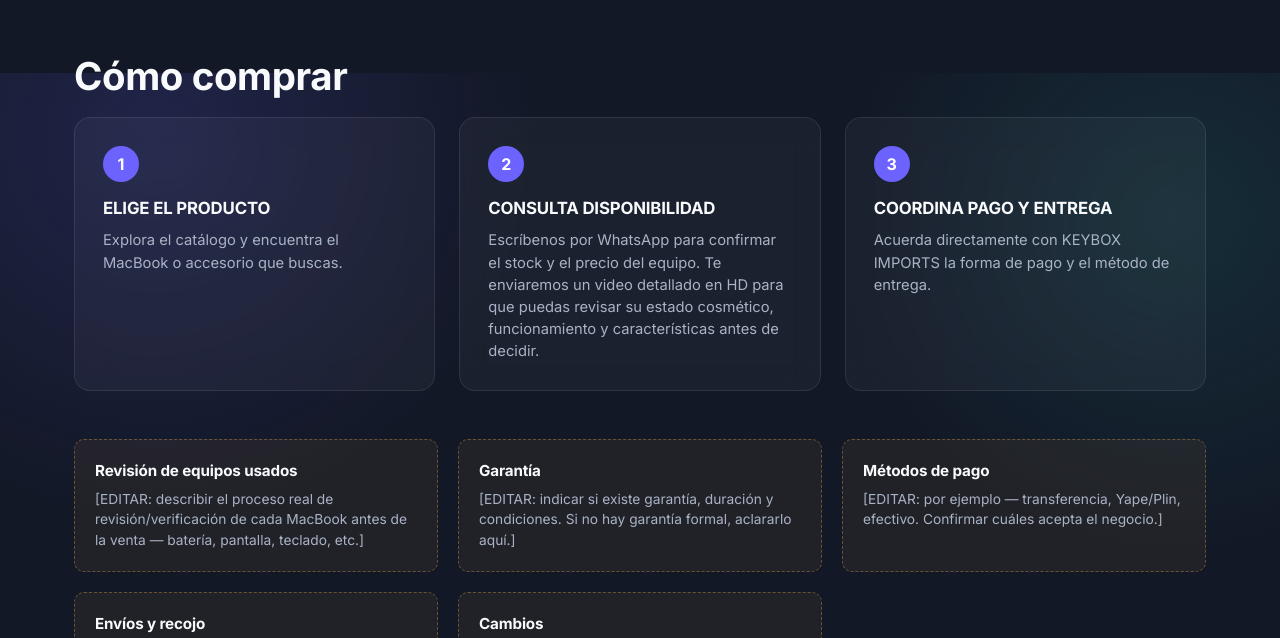
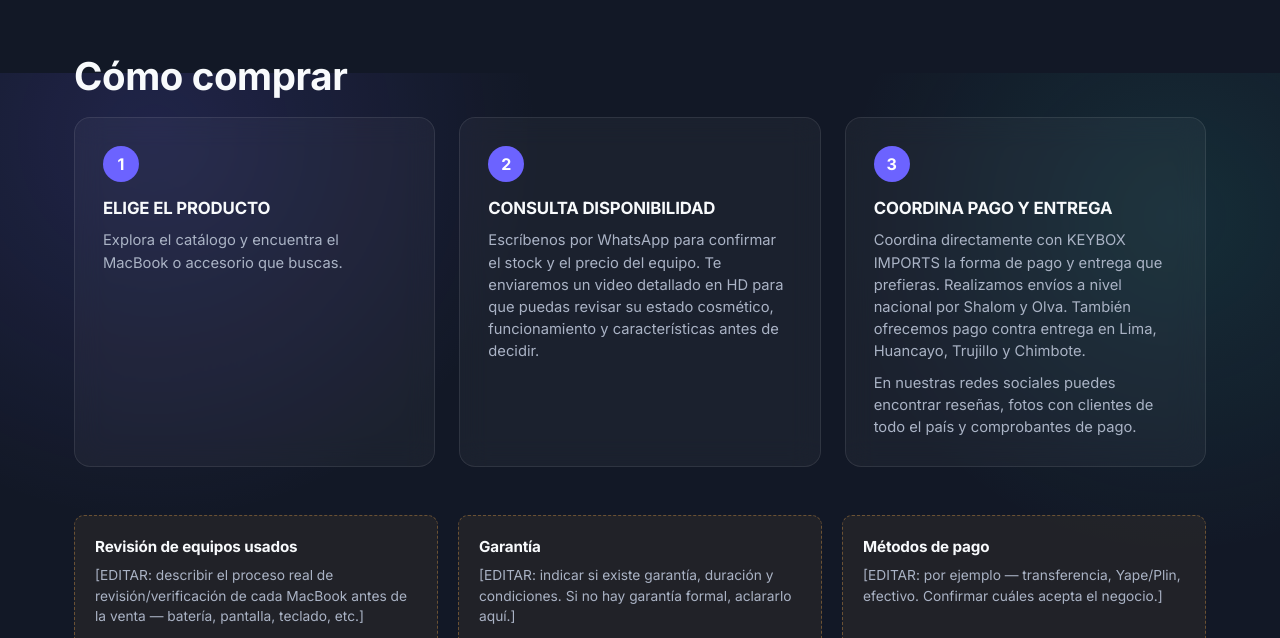
Before and after one commit to KevinCastilloArtezano/keybox-imports-web, a plain HTML site: page index.html in a window 1280 px wide. Shown: the part 2327-2965 px from the top of the page. Drawn offline with Linux system fonts and the light colour scheme; animation ran at ten frames a second.

Commit message:
Expand payment/delivery step with shipping and social proof details
Co-Authored-By: Claude Sonnet 5 <noreply@anthropic.com>

```diff
--- a/index.html
+++ b/index.html
@@ -183,7 +183,8 @@
         <div class="step">
           <span class="step-number">3</span>
           <h3 class="text-upper">Coordina pago y entrega</h3>
-          <p>Acuerda directamente con KEYBOX IMPORTS la forma de pago y el método de entrega.</p>
+          <p>Coordina directamente con KEYBOX IMPORTS la forma de pago y entrega que prefieras. Realizamos envíos a nivel nacional por Shalom y Olva. También ofrecemos pago contra entrega en Lima, Huancayo, Trujillo y Chimbote.</p>
+          <p>En nuestras redes sociales puedes encontrar reseñas, fotos con clientes de todo el país y comprobantes de pago.</p>
         </div>
       </div>
 
--- a/styles.css
+++ b/styles.css
@@ -438,6 +438,7 @@ p{ margin:0; }
 }
 .step h3{ margin-bottom: 8px; font-size: 1.05rem; }
 .step p{ color: var(--ink-soft); font-size: 0.92rem; }
+.step p + p{ margin-top: 10px; }
 
 .trust-details{
   display:grid;
```
